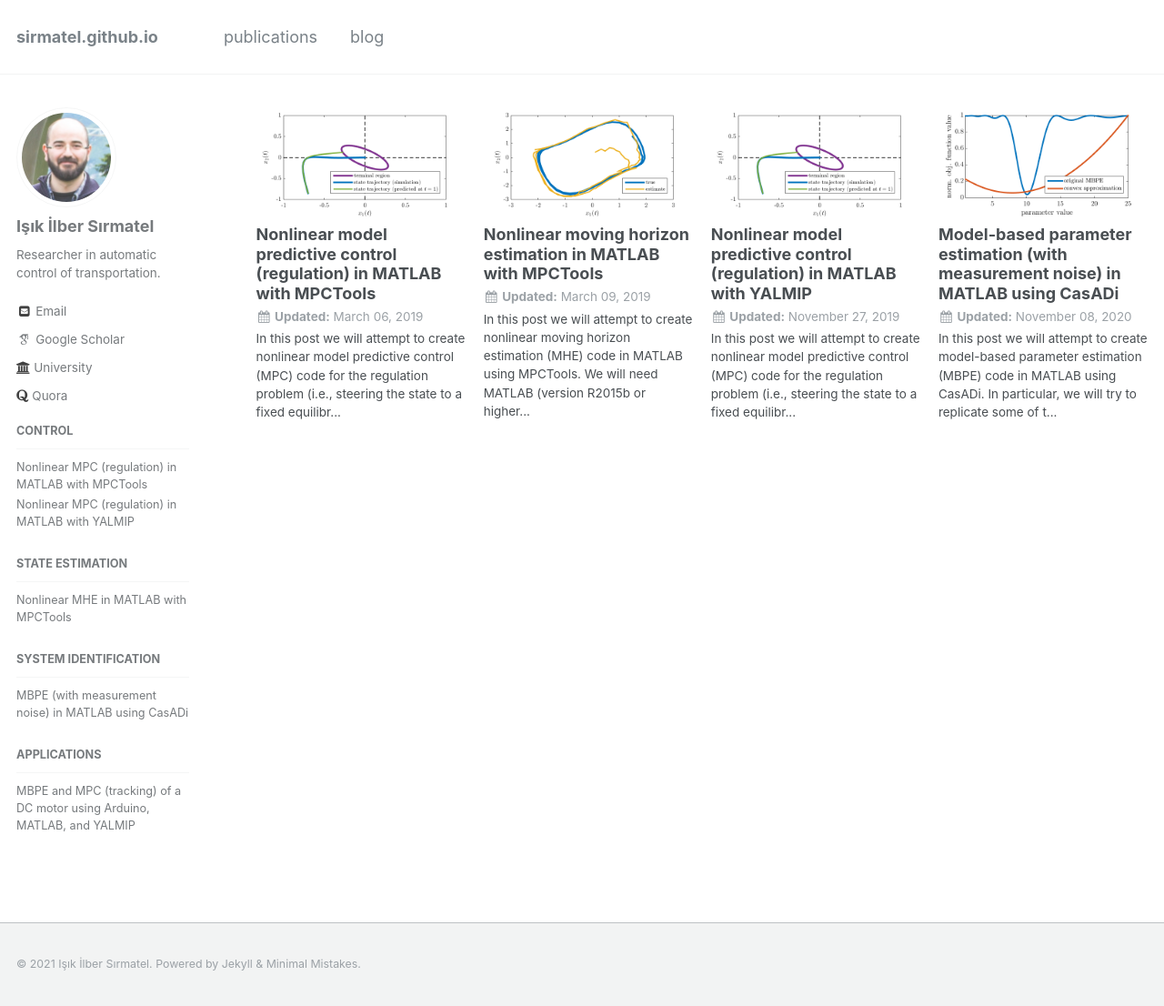
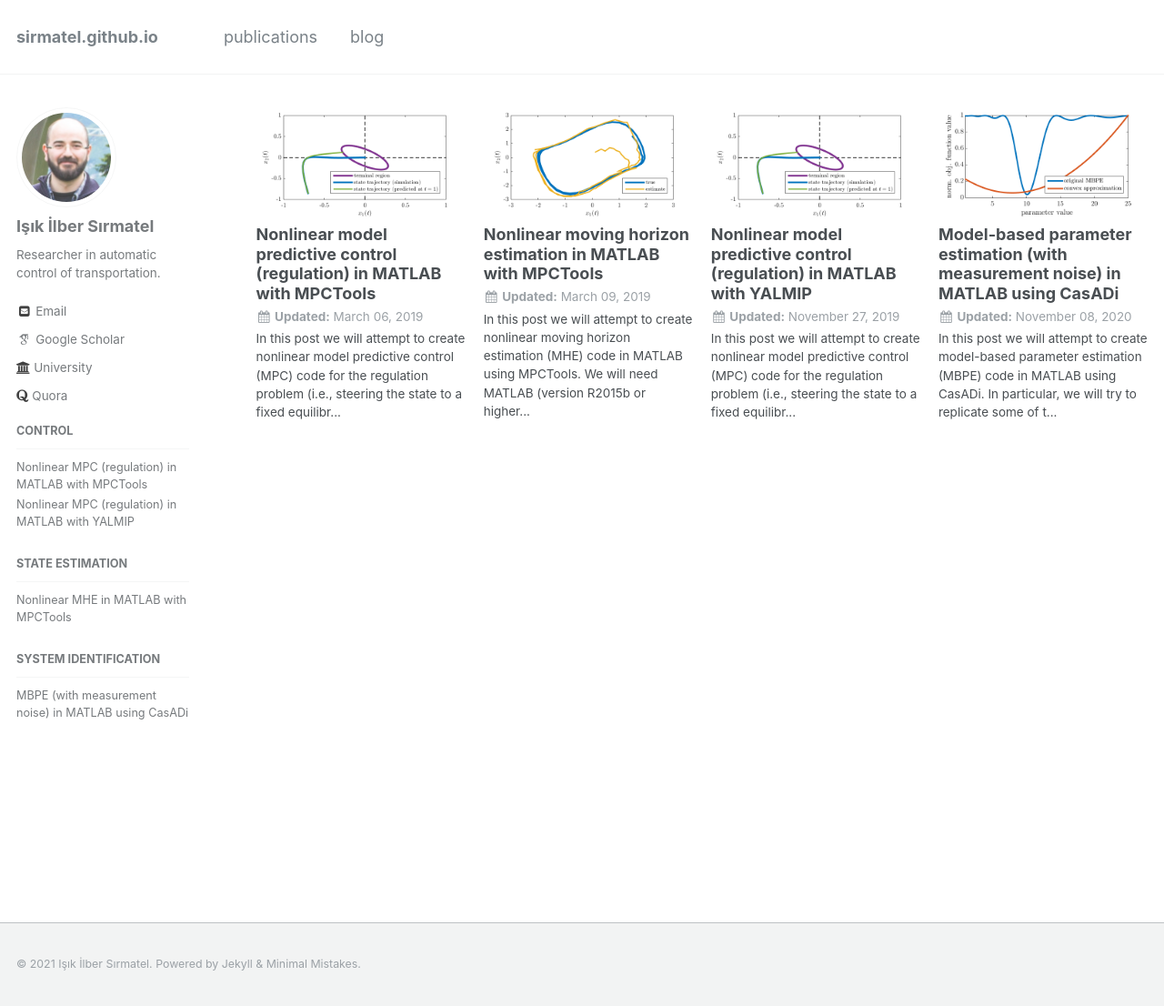
Before and after one commit to sirmatel/sirmatel.github.io, a Jekyll site: the page built from _pages/blog.html, in a window 1280 px wide and 1106 px high. Shown: the whole window at 91% size. Built offline with Jekyll 4.4.1, drawn with Linux system fonts in a browser that asks for light colours; some web fonts are replaced.

Commit message:
Update navigation.yml

```diff
--- a/_data/navigation.yml
+++ b/_data/navigation.yml
@@ -65,7 +65,3 @@ blog:
     children:
       - title: "MBPE (with measurement noise) in MATLAB using CasADi"
         url: /blog/MBPE_meas_noise_CasADi
-  - title: applications
-    children:
-      - title: "MBPE and MPC (tracking) of a DC motor using Arduino, MATLAB, and YALMIP"
-        url: /blog/MBPE_MPC_DC_motor
```
